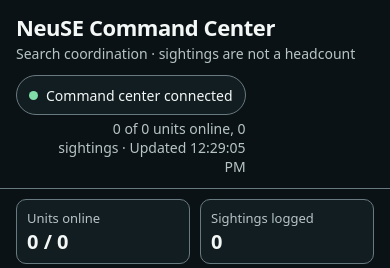
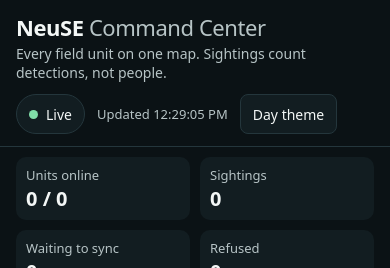
Before and after one commit to 808kirai/NeuSE, a Flask app: page / in a window 390 px wide. Shown: the top 268 px of the page. Run offline with Flask 3, Linux system fonts and the light colour scheme; data that the repository does not hold is empty; some libraries are stand-ins or nearby versions.

Commit message:
polish the redesigned command center and dashboard
keeps joshua's dark console design and tidies it: the map now shows on phones,
quiet lines for structure, colour only when a number needs someone, the day theme
on both pages and remembered, sightings as the one word throughout, and status
lines that say what to do

```diff
--- a/command_center/templates/index.html
+++ b/command_center/templates/index.html
@@ -7,6 +7,10 @@
     <!-- leaflet 1.9.4 map library, served from this server so the page works when other sites cannot be reached -->
     <link rel="stylesheet" href="{{ url_for('static', filename='leaflet/leaflet.css') }}">
     <script src="{{ url_for('static', filename='leaflet/leaflet.js') }}"></script>
+    <script nonce="{{ nonce }}">
+        // the day or night theme the coordinator chose last, night by default for work in the dark
+        try { if (localStorage.getItem('neuse-theme') === 'day') document.documentElement.dataset.theme = 'day'; } catch (e) {}
+    </script>
     <style>
         * { box-sizing: border-box; margin: 0; padding: 0; }
         html, body { height: 100%; }
@@ -19,6 +23,7 @@
             --text: #F3F7F6;
             --muted: #B7C4C6;
             --border: #687A80;
+            --line: #24363C;
             --accent: #57D9CC;
             --online: #80DDA8;
             --offline: #B7C4C6;
@@ -73,14 +79,29 @@
             align-items: center;
             flex: none;
             padding: 12px 20px;
-            border-bottom: 1px solid var(--border);
+            border-bottom: 1px solid var(--line);
             gap: 12px 24px;
         }
 
         header h1 { font-size: 22px; font-weight: 700; letter-spacing: -0.02em; }
+        header h1 span { font-weight: 500; color: var(--muted); }
         .brand-subtitle { margin-top: 2px; color: var(--muted); font-size: 14px; }
-        .header-meta { display: flex; align-items: center; gap: 16px; }
-        .summary { color: var(--muted); font-size: 14px; }
+        .header-meta { display: flex; align-items: center; gap: 12px; }
+        .summary { color: var(--muted); font-size: 13px; font-variant-numeric: tabular-nums; }
+
+        .theme-toggle {
+            min-height: 40px;
+            padding: 7px 12px;
+            border: 1px solid var(--line);
+            border-radius: 8px;
+            background: var(--surface);
+            color: var(--text);
+            font: inherit;
+            font-size: 14px;
+            cursor: pointer;
+        }
+
+        .theme-toggle:hover { border-color: var(--accent); }
 
         .live-status {
             display: inline-flex;
@@ -88,7 +109,7 @@
             min-height: 40px;
             gap: 8px;
             padding: 7px 12px;
-            border: 1px solid var(--border);
+            border: 1px solid var(--line);
             border-radius: 999px;
             background: var(--surface);
             font-size: 14px;
@@ -110,16 +132,19 @@
             grid-template-columns: repeat(5, minmax(0, 1fr));
             gap: 10px;
             padding: 12px 20px;
-            border-bottom: 1px solid var(--border);
+            border-bottom: 1px solid var(--line);
         }
 
         .overview-card {
             min-width: 0;
             padding: 10px 14px;
-            border: 1px solid var(--border);
             border-radius: 10px;
             background: var(--surface);
         }
+
+        /* waiting sightings and alerts need a look, refused sightings need fixing */
+        .overview-card[data-state="warn"] .overview-value { color: var(--review); }
+        .overview-card[data-state="bad"] .overview-value { color: var(--error); }
 
         .overview-label { display: block; color: var(--muted); font-size: 13px; }
         .overview-value {
@@ -308,18 +333,17 @@
         @media (max-width: 760px) {
             body { height: auto; min-height: 100vh; }
             header { padding: 12px 16px; }
-            .header-meta { align-items: flex-end; flex-direction: column; gap: 4px; }
+            .header-meta { flex-wrap: wrap; gap: 8px 12px; }
             .overview { grid-template-columns: repeat(2, minmax(0, 1fr)); padding: 10px 16px; }
-            main { min-height: 0; }
+            .overview-card:last-child { grid-column: span 2; }
+            main { flex-direction: column; min-height: 0; }
             #map-wrap { height: 48vh; min-height: 300px; }
             aside { width: 100%; max-height: none; padding: 16px; border-top-color: var(--border); }
         }
 
         @media (max-width: 420px) {
-            .overview { grid-template-columns: 1fr 1fr; }
             .overview-card { padding: 9px 10px; }
             .overview-value { font-size: 20px; }
-            .summary { max-width: 24ch; text-align: right; }
         }
 
         @media (prefers-reduced-motion: reduce) {
@@ -331,20 +355,21 @@
     <header>
         <div>
             <h1>NeuSE <span>Command Center</span></h1>
-            <p class="brand-subtitle">Search coordination · sightings are not a headcount</p>
+            <p class="brand-subtitle">Every field unit on one map. Sightings count detections, not people.</p>
         </div>
         <div class="header-meta">
-            <div class="live-status" id="live-status" data-state="loading" role="status" aria-live="polite">Connecting...</div>
-            <div class="summary" id="summary">Waiting for the server</div>
+            <div class="live-status" id="live-status" data-state="loading" role="status" aria-live="polite">Connecting</div>
+            <div class="summary" id="summary">Waiting for data</div>
+            <button class="theme-toggle" id="theme-toggle" type="button" aria-pressed="false">Day theme</button>
         </div>
     </header>
 
     <section class="overview" aria-label="Current operation summary">
         <div class="overview-card"><span class="overview-label">Units online</span><strong class="overview-value" id="online-count">—</strong></div>
-        <div class="overview-card"><span class="overview-label">Sightings logged</span><strong class="overview-value" id="sighting-count">—</strong></div>
-        <div class="overview-card"><span class="overview-label">Waiting on units</span><strong class="overview-value" id="queued-count">—</strong></div>
-        <div class="overview-card"><span class="overview-label">Refused sightings</span><strong class="overview-value" id="refused-count">—</strong></div>
-        <div class="overview-card"><span class="overview-label">Alerts · last 24h</span><strong class="overview-value" id="alert-count">—</strong></div>
+        <div class="overview-card"><span class="overview-label">Sightings</span><strong class="overview-value" id="sighting-count">—</strong></div>
+        <div class="overview-card" id="queued-card"><span class="overview-label">Waiting to sync</span><strong class="overview-value" id="queued-count">—</strong></div>
+        <div class="overview-card" id="refused-card"><span class="overview-label">Refused</span><strong class="overview-value" id="refused-count">—</strong></div>
+        <div class="overview-card" id="alert-card"><span class="overview-label">Alerts, last 24 hours</span><strong class="overview-value" id="alert-count">—</strong></div>
     </section>
 
     <main>
@@ -377,22 +402,22 @@
                     </select>
                     <button id="report-button" type="button">Write report</button>
                 </div>
-                <div id="report-text" class="report-text">Write a report to summarise what the units have seen.</div>
+                <div id="report-text" class="report-text">Choose a time window, then write a report of sightings, searched ground and unit health.</div>
                 <div id="report-note" class="meta"></div>
             </div>
             <h2>Units</h2>
             <div id="units"><div class="empty">No units have reported yet.</div></div>
             <h2>Latest sightings</h2>
-            <div id="hits"><div class="empty">No detections yet.</div></div>
+            <div id="hits"><div class="empty">No sightings yet.</div></div>
         </aside>
     </main>
 
     <div id="login">
         <form id="login-form">
-            <h1>Command center token</h1>
-            <p>Detections show where people are, so this page needs the token set on the server.</p>
-            <input type="password" id="token" autocomplete="current-password" placeholder="Token" required>
-            <button type="submit">Open</button>
+            <h1>Enter the coordinator token</h1>
+            <p>Sightings show where people are, so the map needs the token set on the server.</p>
+            <input type="password" id="token" autocomplete="current-password" placeholder="Coordinator token" aria-label="Coordinator token" required>
+            <button type="submit">Open the map</button>
         </form>
     </div>
 
@@ -426,7 +451,7 @@
             map = L.map('map', { zoomControl: true, preferCanvas: true }).setView([0, 20], 3);
             const background = L.tileLayer(tiles, { maxZoom: 19, attribution: plain(tilesCredit) }).addTo(map);
             background.once('tileerror', () =>
-                mapNote('The map background could not load. Units and sightings are still shown in the right places.'));
+                mapNote('The map background could not load. Units and sightings are still in the right places.'));
         } else {
             mapNote('The map could not load. Units and sightings are listed on the right.');
         }
@@ -508,11 +533,11 @@
                 meta.append(el('div', '', (unit.online ? 'Online' : 'Offline') + ', last heard ' + ago(unit.last_contact)));
                 // a unit can stay in contact after its camera or detector has stopped
                 if (unit.online && unit.detecting === false) {
-                    meta.append(el('div', 'backlog', 'Not searching, detector quiet for ' + quiet(unit.detector_idle_s)));
+                    meta.append(el('div', 'backlog', 'Not searching for ' + quiet(unit.detector_idle_s) + '. Check the camera.'));
                 }
                 meta.append(el('div', '', unit.detections + ' sightings' + (unit.detector ? ' with ' + unit.detector : '')));
-                if (unit.queued) meta.append(el('div', 'backlog', unit.queued + ' sightings waiting on the unit'));
-                if (unit.refused) meta.append(el('div', 'backlog needs-attention', unit.refused + ' sightings refused, check this unit'));
+                if (unit.queued) meta.append(el('div', 'backlog', unit.queued + ' sightings waiting to sync'));
+                if (unit.refused) meta.append(el('div', 'backlog needs-attention', unit.refused + ' sightings refused. Check this unit.'));
                 card.append(name, meta);
                 card.setAttribute('role', 'button');
                 card.tabIndex = 0;
@@ -541,7 +566,7 @@
 
         function placed(hit) {
             // a sighting is either worked out on the ground or only known to be near the unit
-            return hit.position_source === 'projected' ? 'estimated ground position' : 'placed at the unit, person may be nearby';
+            return hit.position_source === 'projected' ? 'Ground position estimated from the camera' : 'Placed at the unit, the person may be nearby';
         }
 
         function drawHits() {
@@ -624,13 +649,14 @@
         const alertMarkers = new Map();
 
         function textNote(data) {
-            if (data.problem) return 'Texts are not going out, ' + data.problem + '.';
-            return data.texts ? 'Alerts are also sent as text messages.' : 'Alerts are shown here only, texts are not set up.';
+            if (data.problem) return 'Text alerts are failing: ' + data.problem + '.';
+            return data.texts ? 'Alerts are also sent by text message.' : 'Text alerts are off, so alerts show here only.';
         }
 
         async function drawAlerts() {
             const data = await api('/api/v1/alerts?hours=24');
             document.getElementById('alert-count').textContent = data.alerts.length;
+            document.getElementById('alert-card').dataset.state = data.alerts.length ? 'warn' : '';
             const list = document.getElementById('alerts');
             list.replaceChildren();
             if (!data.alerts.length) list.append(el('div', 'empty', 'No alerts in the last 24 hours.'));
@@ -640,7 +666,7 @@
                 card.append(el('div', 'unit-name', alert.sightings + ' strong sightings near ' +
                     alert.latitude.toFixed(5) + ', ' + alert.longitude.toFixed(5)));
                 card.append(el('div', 'meta', ago(alert.created_at) + ', by ' + alert.units.join(', ')));
-                if (alert.sent_via && !alert.delivered) card.append(el('div', 'backlog needs-attention', 'Text not delivered, ' + alert.error));
+                if (alert.sent_via && !alert.delivered) card.append(el('div', 'backlog needs-attention', 'Text not delivered: ' + alert.error));
                 else if (alert.delivered) card.append(el('div', 'meta', 'Text sent'));
                 card.setAttribute('role', 'button');
                 card.tabIndex = 0;
@@ -654,7 +680,9 @@
                 });
                 list.append(card);
             }
-            if (data.alerts.length > 5) list.append(el('div', 'empty', (data.alerts.length - 5) + ' earlier alerts are marked on the map.'));
+            const earlier = data.alerts.length - 5;
+            if (earlier > 0) list.append(el('div', 'empty', earlier === 1 ? '1 earlier alert is on the map.'
+                                                                           : earlier + ' earlier alerts are on the map.'));
             for (const alert of data.alerts) {
                 if (!map) break;
                 let ring = alertMarkers.get(alert.id);
@@ -700,7 +728,7 @@
                     await drawAlerts();
                 } catch (e) {
                     document.getElementById('alert-count').textContent = '—';
-                    document.getElementById('alerts-note').textContent = 'Alerts are currently unavailable.';
+                    document.getElementById('alerts-note').textContent = 'Alerts could not load. The map and lists still update.';
                 }
                 const online = unitData.units.filter(u => u.online).length;
                 const queued = unitData.units.reduce((sum, unit) => sum + (unit.queued || 0), 0);
@@ -709,19 +737,19 @@
                 document.getElementById('sighting-count').textContent = unitData.detections;
                 document.getElementById('queued-count').textContent = queued;
                 document.getElementById('refused-count').textContent = refused;
-                document.getElementById('summary').textContent =
-                    online + ' of ' + unitData.units.length + ' units online, ' + unitData.detections +
-                    ' sightings · Updated ' + new Date().toLocaleTimeString();
+                document.getElementById('queued-card').dataset.state = queued ? 'warn' : '';
+                document.getElementById('refused-card').dataset.state = refused ? 'bad' : '';
+                document.getElementById('summary').textContent = 'Updated ' + new Date().toLocaleTimeString();
                 const liveStatus = document.getElementById('live-status');
                 if (liveStatus.dataset.state !== 'ready') {
-                    liveStatus.textContent = 'Command center connected';
+                    liveStatus.textContent = 'Live';
                     liveStatus.dataset.state = 'ready';
                 }
             } catch (e) {
-                document.getElementById('summary').textContent = 'Data may be stale';
+                document.getElementById('summary').textContent = 'Showing the last data received';
                 const liveStatus = document.getElementById('live-status');
                 if (liveStatus.dataset.state !== 'error') {
-                    liveStatus.textContent = 'Command center unavailable';
+                    liveStatus.textContent = 'Connection lost';
                     liveStatus.dataset.state = 'error';
                 }
             }
@@ -731,24 +759,42 @@
             // reports are written on request, so a language model is only called when a coordinator asks
             const button = document.getElementById('report-button');
             button.disabled = true;
-            document.getElementById('report-text').textContent = 'Writing...';
+            document.getElementById('report-text').textContent = 'Writing the report…';
             document.getElementById('report-note').textContent = '';
             try {
                 const minutes = document.getElementById('report-minutes').value;
                 const result = await api('/api/v1/report?minutes=' + minutes);
                 document.getElementById('report-text').textContent = result.text;
                 const source = result.source === 'model' ? 'Written by the language model from the measured facts'
-                                                         : 'Written from the template';
+                                                         : 'Written by the built-in template';
                 document.getElementById('report-note').textContent =
                     (result.note ? result.note : source) + ', ' + new Date(result.facts.generated_at).toLocaleTimeString();
             } catch (e) {
-                document.getElementById('report-text').textContent = 'Could not write the report, ' + e.message;
+                document.getElementById('report-text').textContent = 'The report could not be written (' + e.message + '). Try again.';
             }
             button.disabled = false;
         }
 
         document.getElementById('report-button').addEventListener('click', writeReport);
 
+        // day theme for coordinators working in daylight, remembered on this browser
+        const themeToggle = document.getElementById('theme-toggle');
+        function showTheme() {
+            const day = document.documentElement.dataset.theme === 'day';
+            themeToggle.textContent = day ? 'Night theme' : 'Day theme';
+            themeToggle.setAttribute('aria-pressed', String(day));
+        }
+        themeToggle.addEventListener('click', () => {
+            const day = document.documentElement.dataset.theme !== 'day';
+            document.documentElement.dataset.theme = day ? 'day' : 'night';
+            try { localStorage.setItem('neuse-theme', day ? 'day' : 'night'); } catch (e) {}
+            showTheme();
+            // map colours come from the theme, so redraw them now
+            lastSearched = 0;
+            refresh();
+        });
+        showTheme();
+
         refresh();
         setInterval(refresh, 5000);
     </script>
```
Also changed, not shown: other parts of command_center/templates/index.html (+15 -13 lines), dashboard/templates/index.html (+66 -48 lines), docs/PROGRESS.md (+13 -0 lines).
